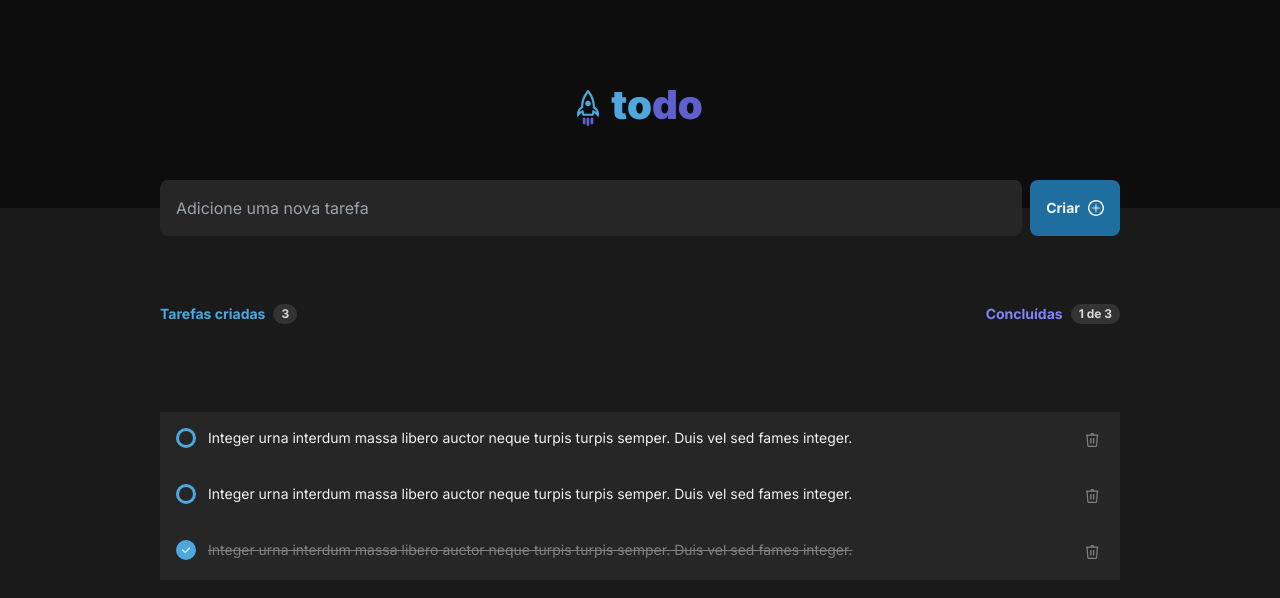
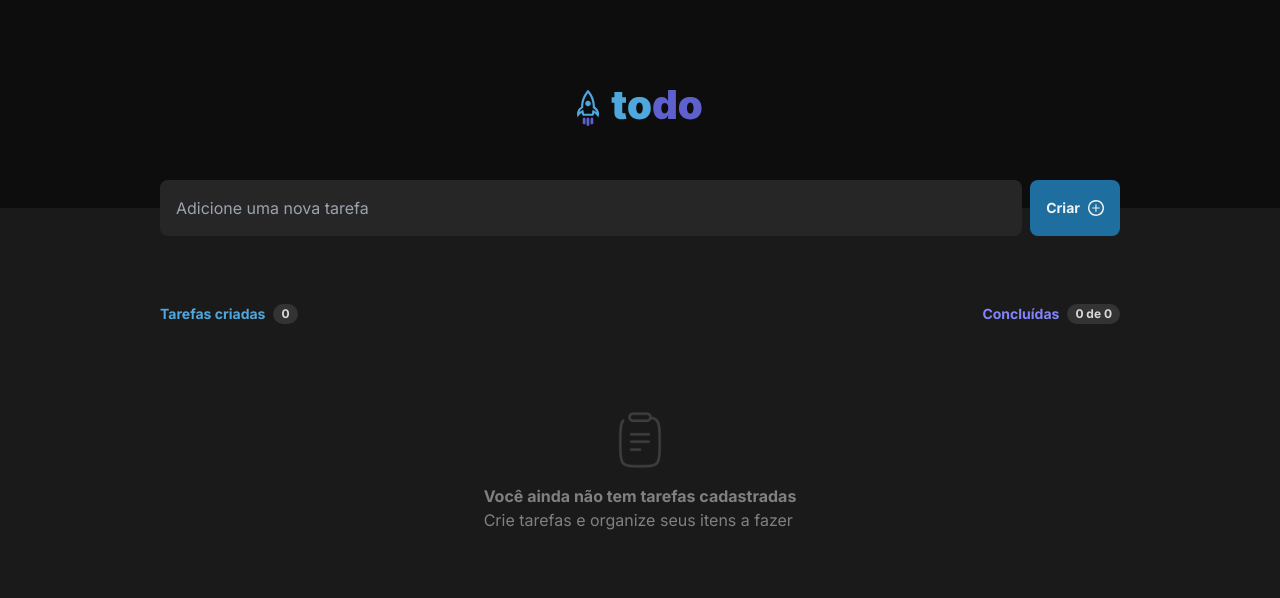
Before and after one commit to PeNavarro/to-do-list, a React (Vite) app: page / in a window 1280 px wide. Shown: the top 598 px of the page. Built offline with nearby package versions, Linux system fonts and the light colour scheme.

Commit message:
feat: Remove test tasks

```diff
--- a/src/App.tsx
+++ b/src/App.tsx
@@ -2,31 +2,12 @@ import { Header } from './components/Header'
 import { TasksBox } from './components/TasksBox'
 import { TaskInput } from './components/TaskInput'
 import { useState } from 'react'
-import { v4 as uuidv4 } from 'uuid';
 
 interface Task{
   id: string,
   toDo: string,
   isDone: boolean
 }
-
-const tasks: Task[] = [
-  {
-        id: uuidv4(),
-        toDo: 'Integer urna interdum massa libero auctor neque turpis turpis semper. Duis vel sed fames integer.',
-        isDone: false
-  },
-  {
-        id: uuidv4(),
-        toDo: 'Integer urna interdum massa libero auctor neque turpis turpis semper. Duis vel sed fames integer.',
-        isDone: false
-  },
-  {
-        id: uuidv4(),
-        toDo: 'Integer urna interdum massa libero auctor neque turpis turpis semper. Duis vel sed fames integer.',
-        isDone: true
-  },
-]
 
 function App() {
   const [newToDo, setNewToDo] = useState('')
@@ -42,7 +23,7 @@ function App() {
         <div className="w-full absolute -translate-y-1/2 top-0 left-0 right-0 px-40">
           <TaskInput onCreateTask={handleCreateTask} />
         </div>
-        <TasksBox tasks={tasks} onCreateTask={newToDo}/>
+        <TasksBox onCreateTask={newToDo}/>
       </div>
     </div>
   )
--- a/src/components/TasksBox.tsx
+++ b/src/components/TasksBox.tsx
@@ -11,12 +11,11 @@ interface Task{
 }
 
 interface Tasks{
-      tasks: Task[],
       onCreateTask: string
 }
 
-export function TasksBox({tasks, onCreateTask}: Tasks){
-      const [newTaskList, setNewTaskList] = useState<Task[]>(tasks)
+export function TasksBox({onCreateTask}: Tasks){
+      const [newTaskList, setNewTaskList] = useState<Task[]>([])
 
       useEffect(() => {
             if(onCreateTask != ''){
```
